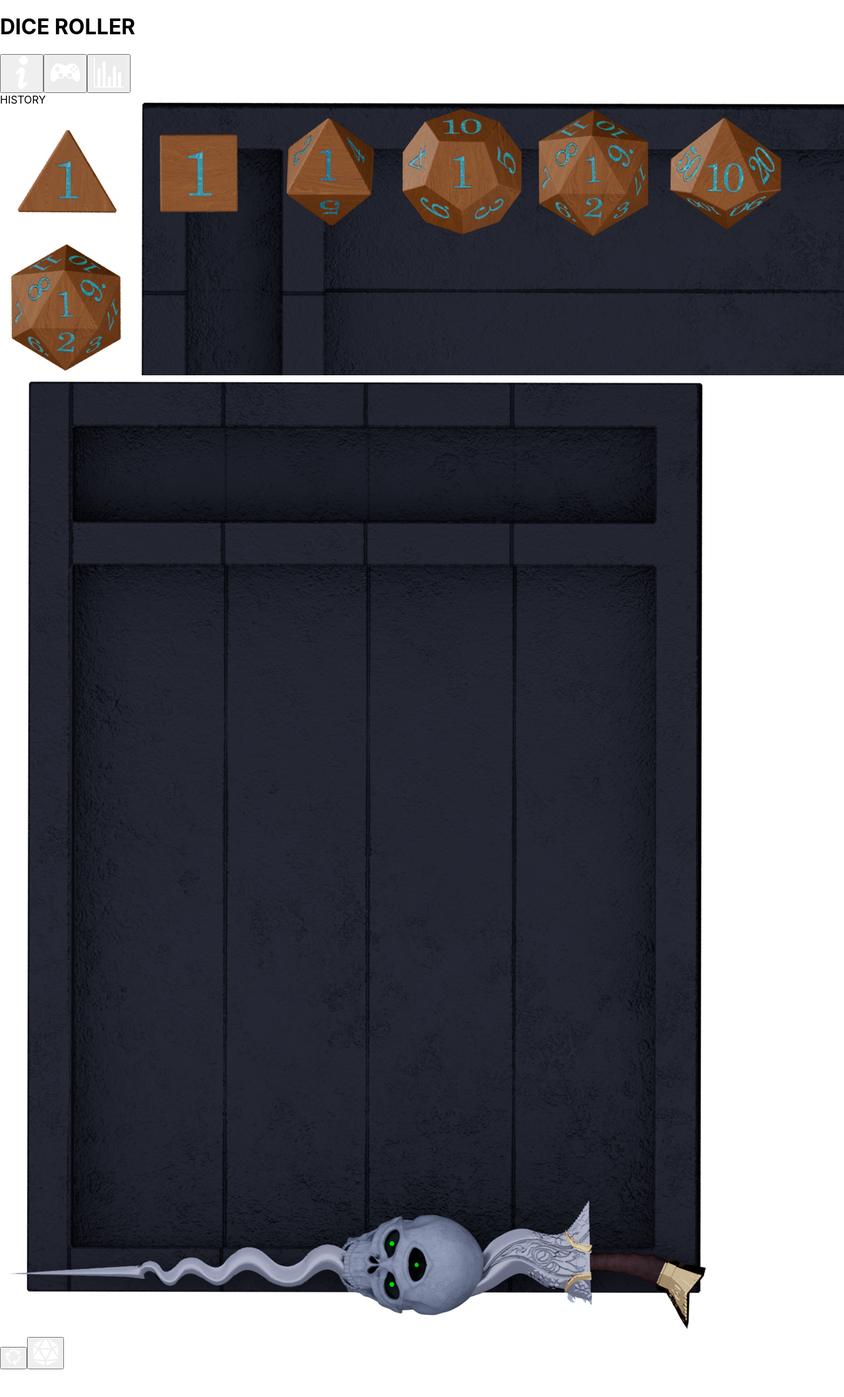
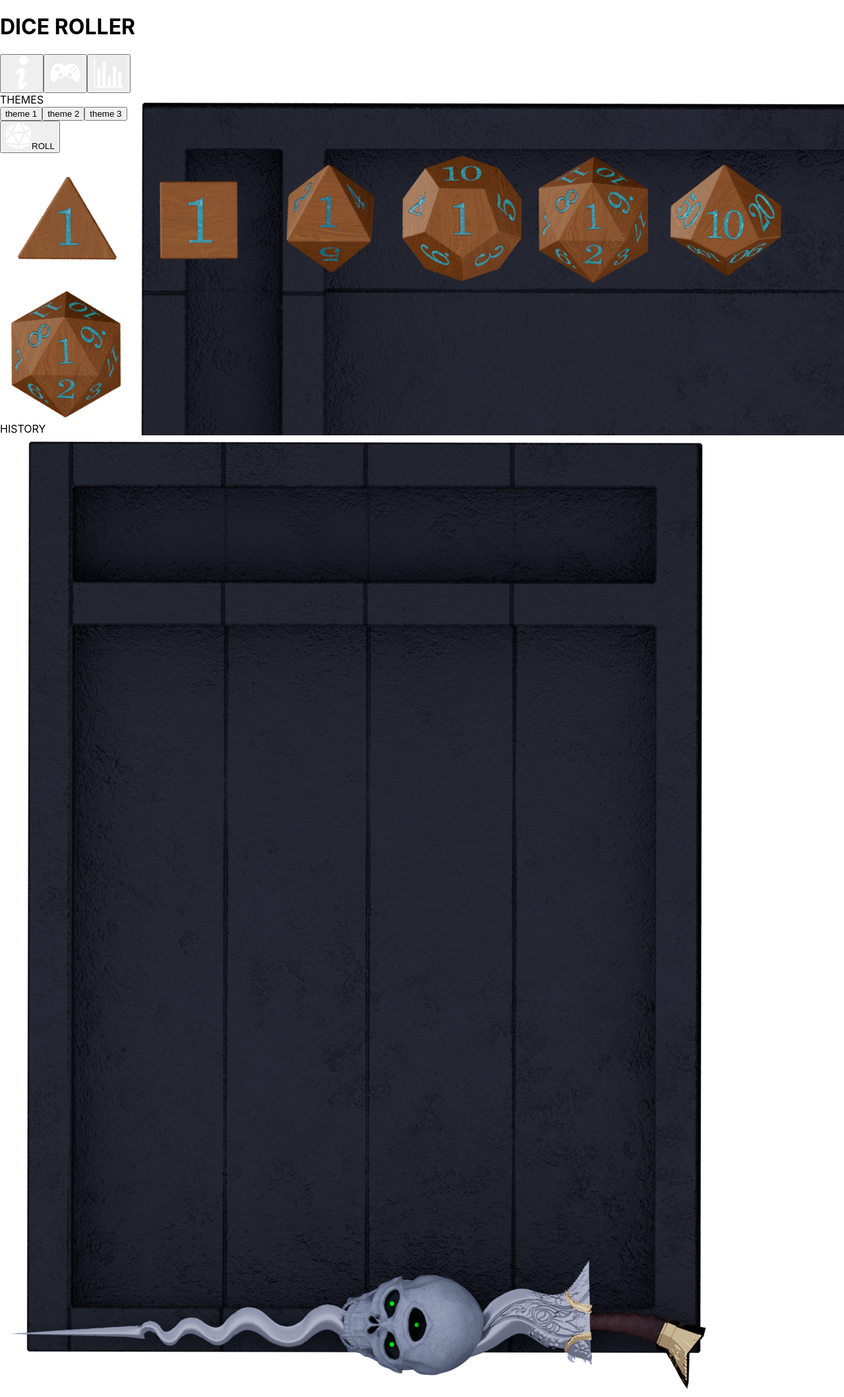
Before and after one commit to Ceazah-Ezz/protodiceroller, a React (Create React App) app: page / in a window 1280 px wide. Shown: the whole page at 66% size. Before the commit the page ends 2076 px from the top, so only its background shows below. Built offline with nearby package versions, Linux system fonts and the light colour scheme.

Commit message:
Updated the UI for the website

```diff
--- a/src/Presentation/Pages/Playmat.js
+++ b/src/Presentation/Pages/Playmat.js
@@ -7,10 +7,8 @@ import "./Revamped.css";
 import playmat from "../../Assets/SpiritTray.png";
 import playmatrotated from "../../Assets/SpiritTrayRotated.png";
 import d20 from "../../Assets/d20.svg";
-import SkinSelection from "./SkinSelection";
 
 function Playmat() {
-  const [showSkins, setShowSkins] = useState(false);
   const { dice, handleAddDie, handleRemoveDie, handleRollDice } =
     useContext(DieContext);
   const { dieSkin } = useContext(DieSkinContext);
@@ -23,10 +21,6 @@ function Playmat() {
     handleRollDice();
   };
 
-  const toggleSkins = () => {
-    setShowSkins((prev) => !prev);
-  };
-
   return (
     <>
       <div className="flex flex-row w-full h-fit justify-center items-center">
@@ -36,9 +30,21 @@ function Playmat() {
           style={{ backgroundImage: `url(${playmat})` }}
         >
           <div className="flex-col col-span-2 p-3">
-            <div className="rounded-md bg-[#c23838] w-full h-full text-white p-2">
-              HISTORY
+            <div className="flex flex-col rounded-md bg-[#c23838] w-full h-5/6 text-white p-2 m-1 drop-shadow-lg">
+              <div className="flex flex-row w-full h-auto p-3 justify-center text-[30px]">THEMES</div>
+              <div className="grid grid-cols-2 grid-rows-3 w-full h-full p-3 items-center place-items-center">
+                <button className="bg-gray-200 w-32 h-32 rounded-md text-black">theme 1</button>
+                <button className="bg-blue-200 w-32 h-32 rounded-md text-black">theme 2</button>
+                <button className="bg-yellow-200 w-32 h-32 rounded-md text-black">theme 3</button>
+              </div>
             </div>
+            <button
+              className="bg-[#c23838] p-9 rounded-md h-1/6 text-white m-1 drop-shadow-lg"
+              onClick={rollAllDice}
+            >
+              <img width={40} height={40} src={d20} alt="Roll Dice" />
+              ROLL
+            </button>
           </div>
           <div className="flex flex-col col-span-1 p-5 items-center place-content-center place-items-center">
             <DieComponent
@@ -103,7 +109,15 @@ function Playmat() {
               })}
             </div>
           </div>
-          <div className="flex-col col-span-1 "></div>
+          <div className="col-span-1"></div>
+          <div className="flex-col col-span-2 p-3">
+            <div className="flex flex-col rounded-md bg-[#c23838] w-full h-full text-white p-2 drop-shadow-lg">
+              <div className="flex flex-row w-full h-auto p-3 justify-center text-[30px]">HISTORY</div>
+              <div className="flex flex-row w-full h-full p-3">
+              </div>
+            </div>
+
+          </div>
 
           {/* <img src={playmat} alt="PlayMat" className="w-full h-full" /> */}
         </div>
@@ -116,21 +130,6 @@ function Playmat() {
           />
         </div>
       </div>
-      <div className="hidden md:flex flex-row w-full justify-end py-2 px-4 items-center">
-        {showSkins && <SkinSelection />}
-        <button
-          className="bg-[#c23838] p-2 m-2 rounded-md h-fit"
-          onClick={toggleSkins}
-        >
-          <img width={25} height={25} src={cycle} alt="Change Skin" />
-        </button>
-        <button
-          className="bg-[#c23838] p-7 rounded-md text-white"
-          onClick={rollAllDice}
-        >
-          <img width={40} height={40} src={d20} alt="Roll Dice" />
-        </button>
-      </div>
     </>
   );
 }
--- a/src/Presentation/Pages/Revamped.js
+++ b/src/Presentation/Pages/Revamped.js
@@ -22,7 +22,7 @@ function Revamped() {
     <div className="flex bg-[#0e102c] h-screen">
       <div className="flex-col w-full h-full ">
         {/* Title */}
-        <div className="hidden md:grid grid-cols-3 h-auto items-center justify-between p-2">
+        <div className="hidden md:grid grid-cols-3 h-auto items-center justify-between p-5">
           <div></div>
           <div className="flex justify-center">
             <h1 className="text-white text-8xl font-bold ">DICE ROLLER</h1>
```
